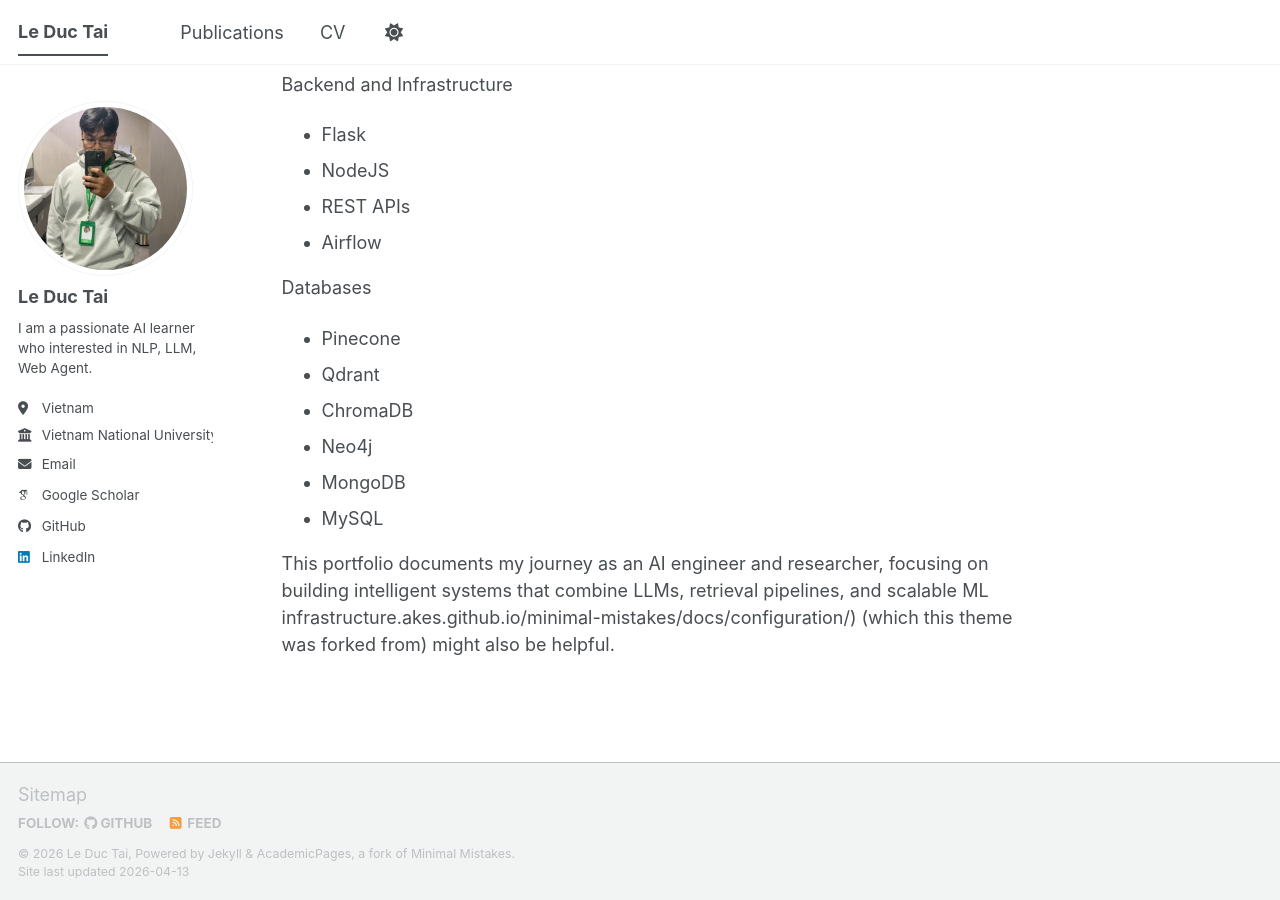
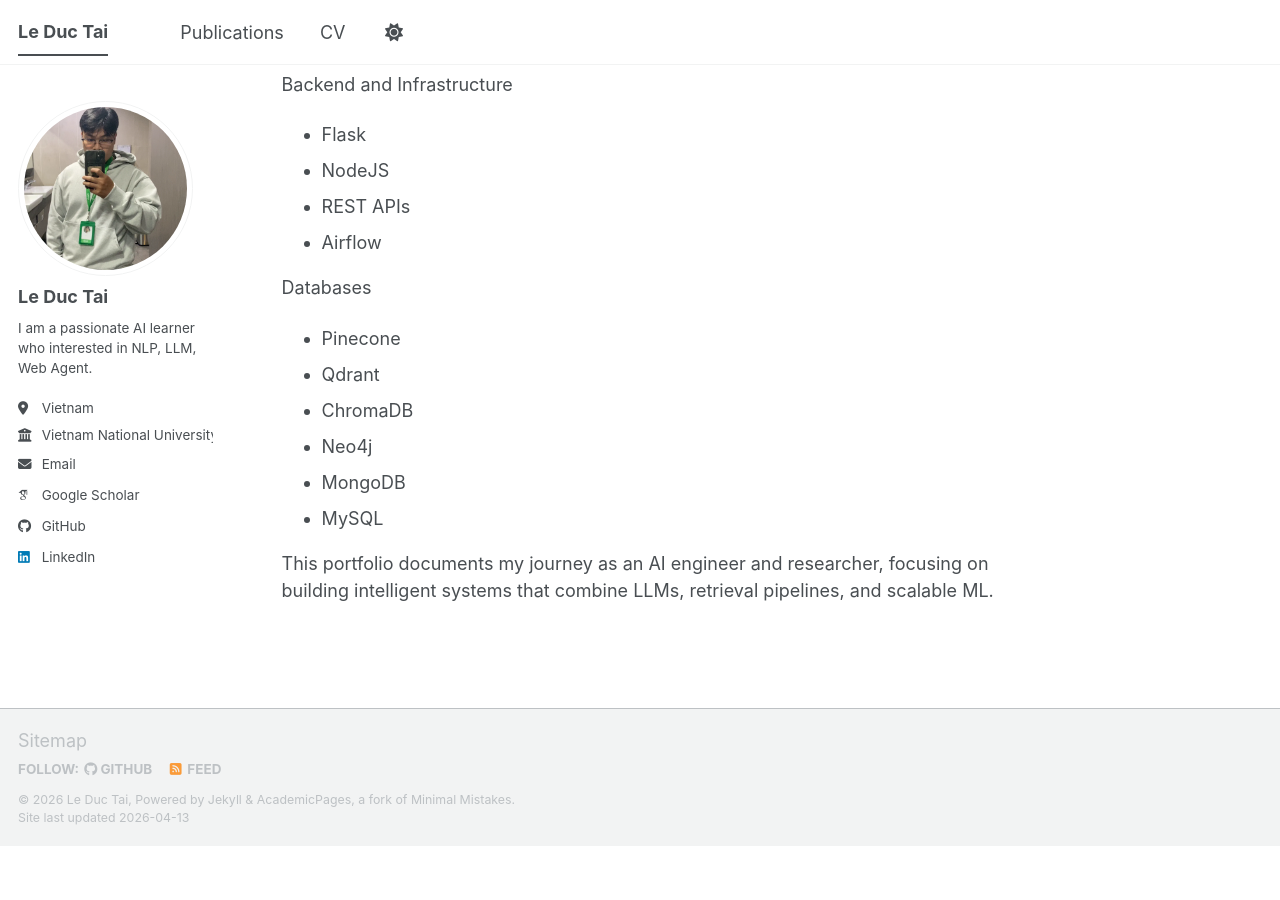
Before and after one commit to NBTailee/personal_website, a Jekyll site: the page built from _pages/about.md, in a window 1280 px wide and 900 px high, scrolled down 1906 px. Built offline with Jekyll 4.4.1, drawn with Linux system fonts in a browser that asks for light colours; some web fonts are replaced; a script bundle is joined from its source files by our own code; library files that are not in the unit come from our copies; after the commit the page ends 2752 px from its top, so only the background shows below that.

Commit message:
Update about.md

```diff
--- a/_pages/about.md
+++ b/_pages/about.md
@@ -92,4 +92,4 @@
 
 This portfolio documents my journey as an AI engineer and researcher,
 focusing on building intelligent systems that combine LLMs,
-retrieval pipelines, and scalable ML infrastructure.akes.github.io/minimal-mistakes/docs/configuration/) (which this theme was forked from) might also be helpful.
+retrieval pipelines, and scalable ML.
```
